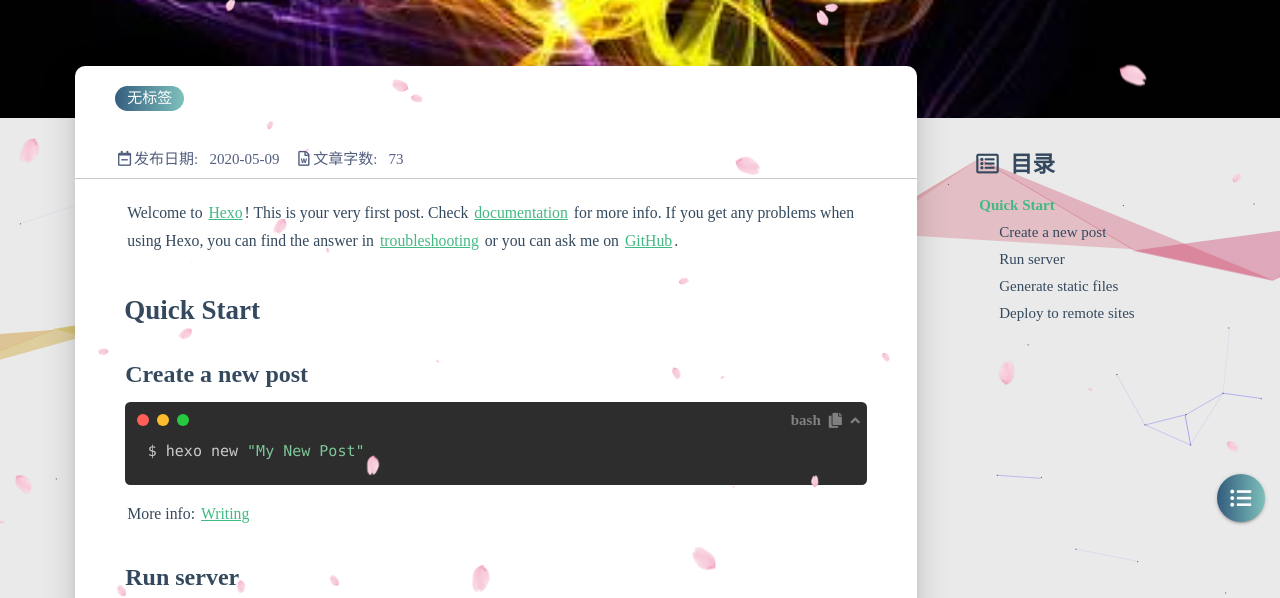
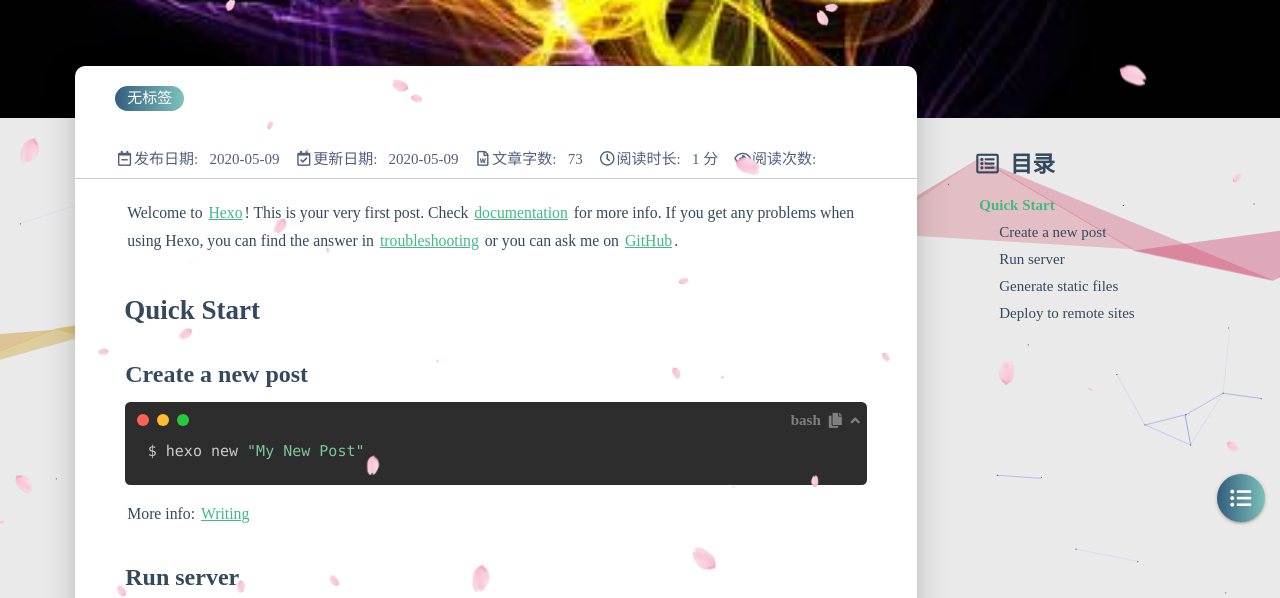
Before and after one commit to knightdlq/knightdlq.github.io, a plain HTML site: page 2020/05/09/hello-world/index.html in a window 1280 px wide. Shown: the part 202-800 px from the top of the page. Drawn offline with Linux system fonts and the light colour scheme; some packages are replaced by stand-ins of ours; no server answers; animation ran at ten frames a second; a script that the page names is missing; a web font is replaced by a local one.

Commit message:
Site updated: 2020-05-13 11:12:30

```diff
--- a/2020/05/09/hello-world/index.html
+++ b/2020/05/09/hello-world/index.html
@@ -448,6 +448,11 @@
 
 
 
+                <div class="post-date info-break-policy">
+                    <i class="far fa-calendar-check fa-fw"></i>更新日期:&nbsp;&nbsp;
+                    2020-05-09
+                </div>
+
 
 
                 <div class="info-break-policy">
@@ -457,7 +462,17 @@
 
 
 
+                <div class="info-break-policy">
+                    <i class="far fa-clock fa-fw"></i>阅读时长:&nbsp;&nbsp;
+                    1 分
+                </div>
 
+
+
+                    <div id="busuanzi_container_page_pv" class="info-break-policy">
+                        <i class="far fa-eye fa-fw"></i>阅读次数:&nbsp;&nbsp;
+                        <span id="busuanzi_value_page_pv"></span>
+                    </div>
 
             </div>
         </div>
```
